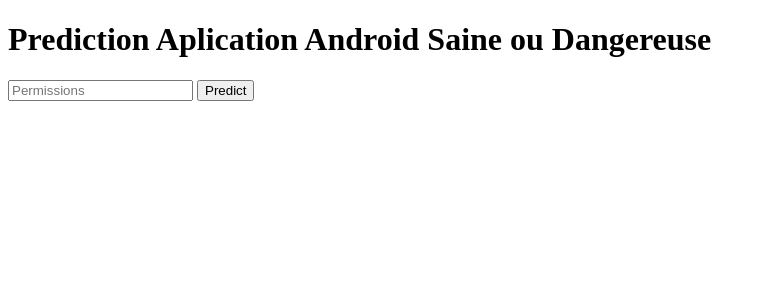
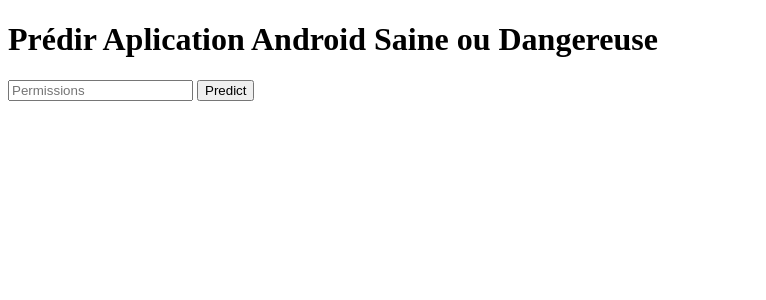
Before and after one commit to nadia-blzrg/Fin, a Flask app: page / in a window 1280 px wide. Shown: the top 300 px of the page, without its empty margins (0-766 px from the left). Run offline with Flask 2, Linux system fonts and the light colour scheme; parts of the project's set-up code (start-up, migrations or seed data) failed here and were passed over.

Commit message:
Update index.html

```diff
--- a/templates/index.html
+++ b/templates/index.html
@@ -3,7 +3,7 @@
 <!--From https://codepen.io/frytyler/pen/EGdtg-->
 <head>
   <meta charset="UTF-8">
-  <title>API MalwareDetection </title>
+  <title>API DetectionMalware </title>
   <link href='https://fonts.googleapis.com/css?family=Pacifico' rel='stylesheet' type='text/css'>
 <link href='https://fonts.googleapis.com/css?family=Arimo' rel='stylesheet' type='text/css'>
 <link href='https://fonts.googleapis.com/css?family=Hind:300' rel='stylesheet' type='text/css'>
@@ -13,7 +13,7 @@
 
 <body>
  <div class="login">
-	<h1>Prediction Aplication Android Saine ou Dangereuse</h1>
+	<h1>Prédir Aplication Android Saine ou Dangereuse</h1>
 
      <!-- Main Input For Receiving Query to our ML -->
     <form action="{{ url_for('predict')}}"method="post">
```
